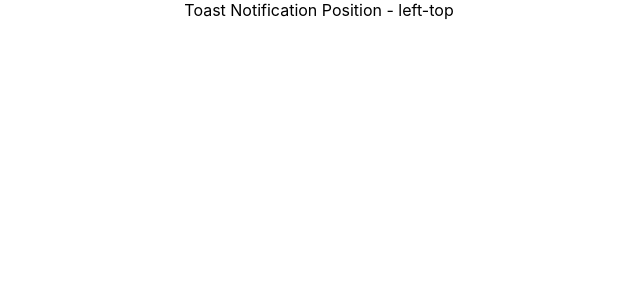
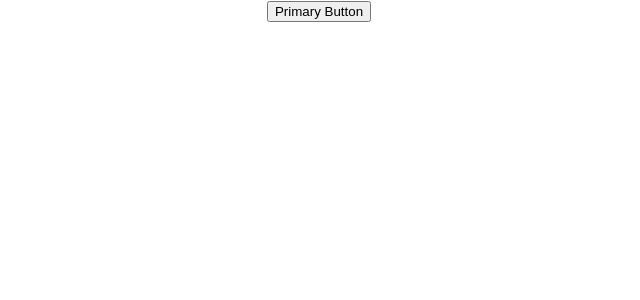
Before and after one commit to TRANMINHTUNG181101/Create-Template-React-TypeScript-App, a React (Create React App) app: page / in a window 1280 px wide. Shown: the top 300 px of the page, without its empty margins (321-961 px from the left). Built offline with nearby package versions, Linux system fonts and the light colour scheme.

Commit message:
Wrapping HTML Elements

```diff
--- a/src/App.tsx
+++ b/src/App.tsx
@@ -1,10 +1,12 @@
 import './App.css';
-import { Toast } from './components/templateliterals/Toast';
+import { CustomButton } from './components/html/Button';
 
 function App() {
   return (
     <div className='App'>
-      <Toast position='left-top' />
+      <CustomButton variant='primary' onClick={() => console.log('Clicked')}>
+        Primary Button
+      </CustomButton>
     </div>
   )
 }
--- /dev/null
+++ b/src/components/html/Button.tsx
@@ -0,0 +1,14 @@
+import React from "react"
+
+type ButtonProps = {
+    variant: 'primary' | 'secondary'
+    children: string
+} & Omit<React.ComponentProps<'button'>, 'children'>
+
+export const CustomButton = ({ variant, children, ...rest }: ButtonProps) => {
+    return (
+        <button className={`class-with-${variant}`} {...rest}>
+            {children}
+        </button>
+    )
+}
--- /dev/null
+++ b/src/components/html/Input.tsx
@@ -0,0 +1,5 @@
+type InputProps = React.ComponentProps<'input'>
+
+export const Input = (props: InputProps) => {
+  return <input {...props} />
+}
```
